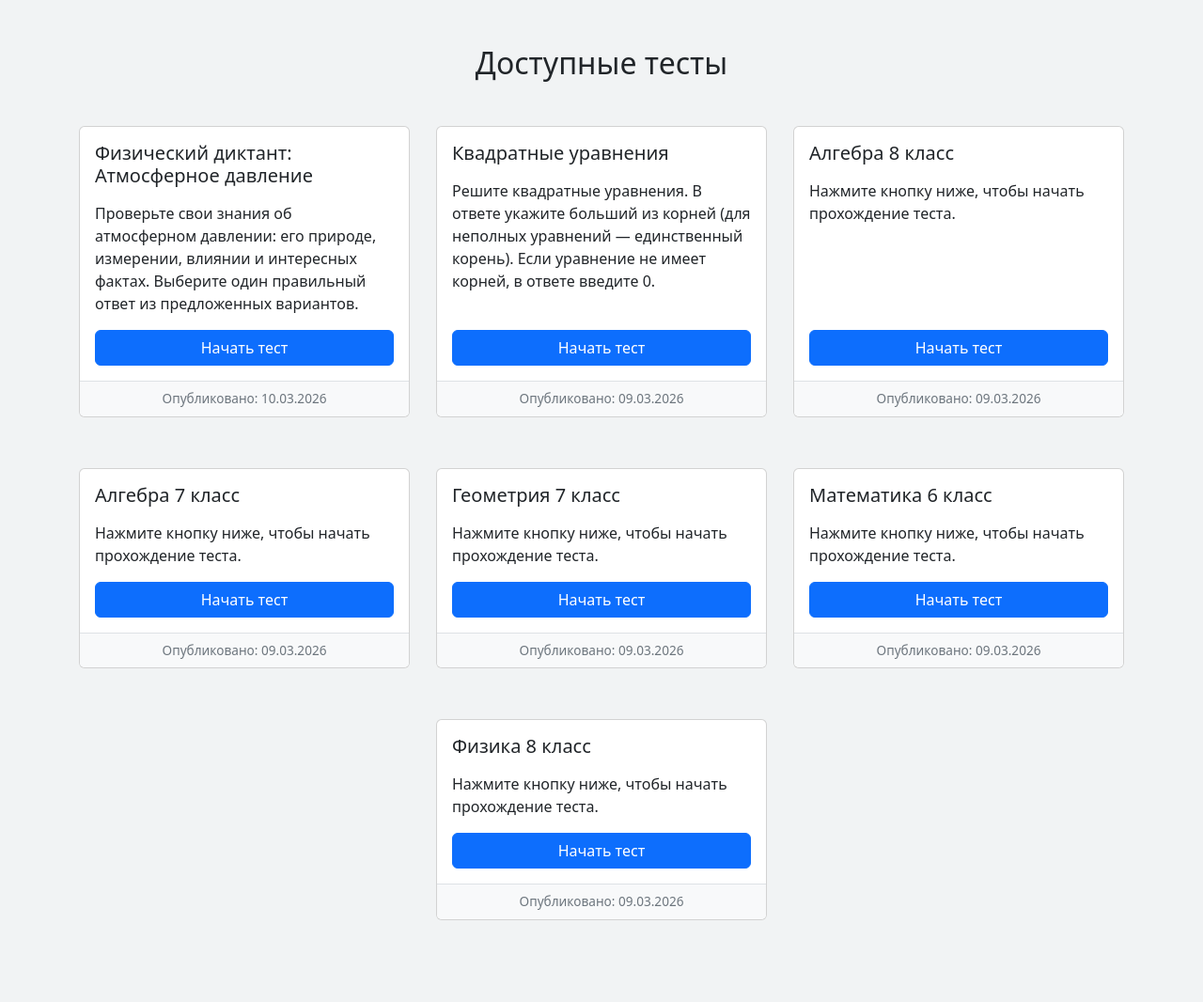
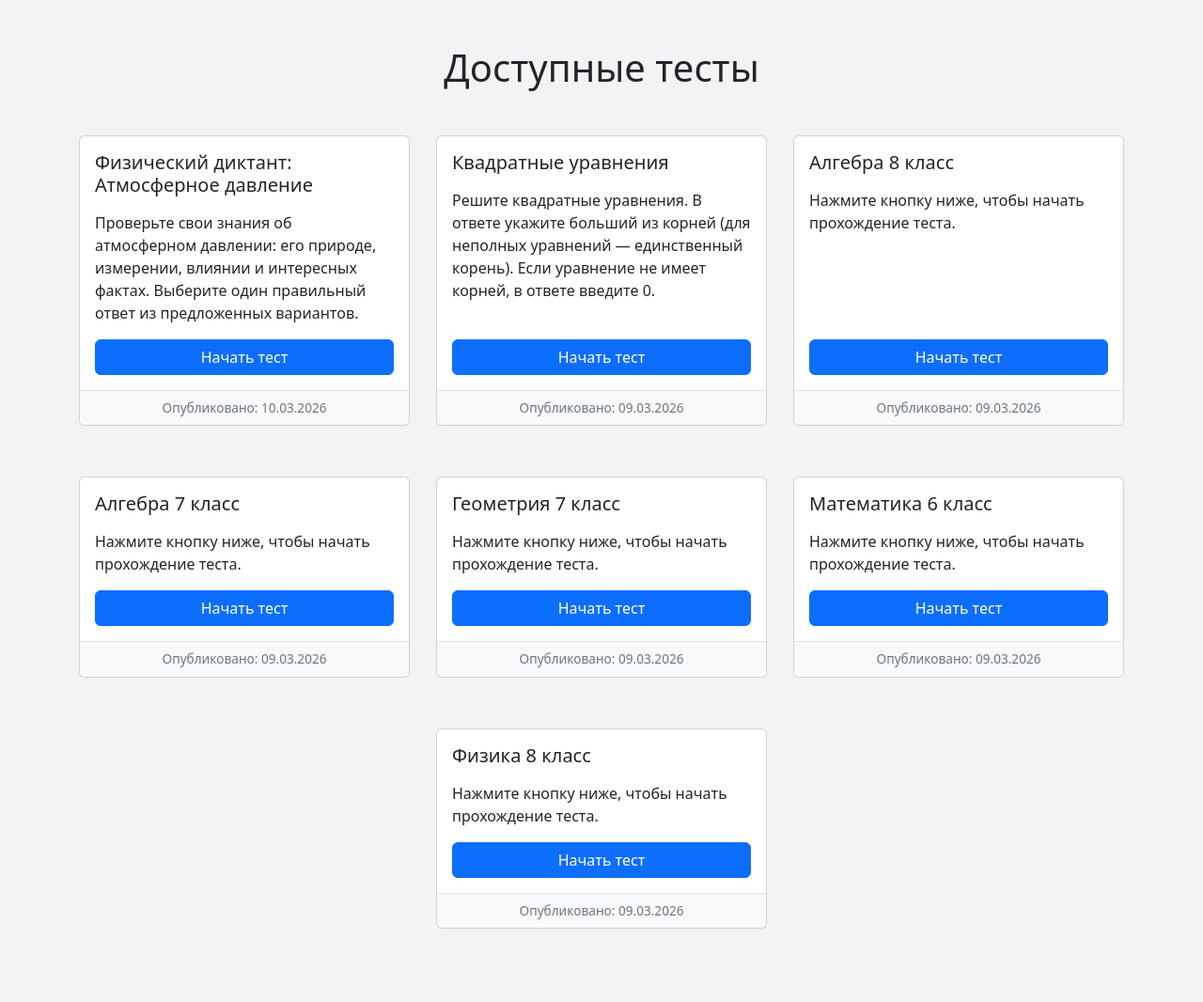
Before and after one commit to mikebeznosov/school_test, a Django app: page / in a window 1280 px wide. Shown: the whole page at 94% size. Before the commit the page ends 979 px from the top, so only its background shows below. Run offline with Django 5.2, Linux system fonts and the light colour scheme; data comes from the database, SQL or seed files in the repository; both versions use the stored data as it was after the commit.

```diff
--- a/testsystem/templates/testsystem/index.html
+++ b/testsystem/templates/testsystem/index.html
@@ -10,7 +10,7 @@
 <style>
 body {
     background: #f1f3f4;
-    font-family: system-ui, -apple-system, BlinkMacSystemFont, "Segoe UI", Roboto, "Helvetica Neue", Arial, sans-serif;
+    font-family: system-ui, -apple-system, BlinkMacSystemFont, "Segoe UI";
 }
 
 .card {
@@ -37,7 +37,7 @@ body {
 
 <div class="container py-5">
 
-<h2 class="text-center mb-5">Доступные тесты</h2>
+<h1 class="text-center mb-5">Доступные тесты</h1>
 
 <div class="row justify-content-center g-4">
 
```
Also changed, not shown: db.sqlite3.
